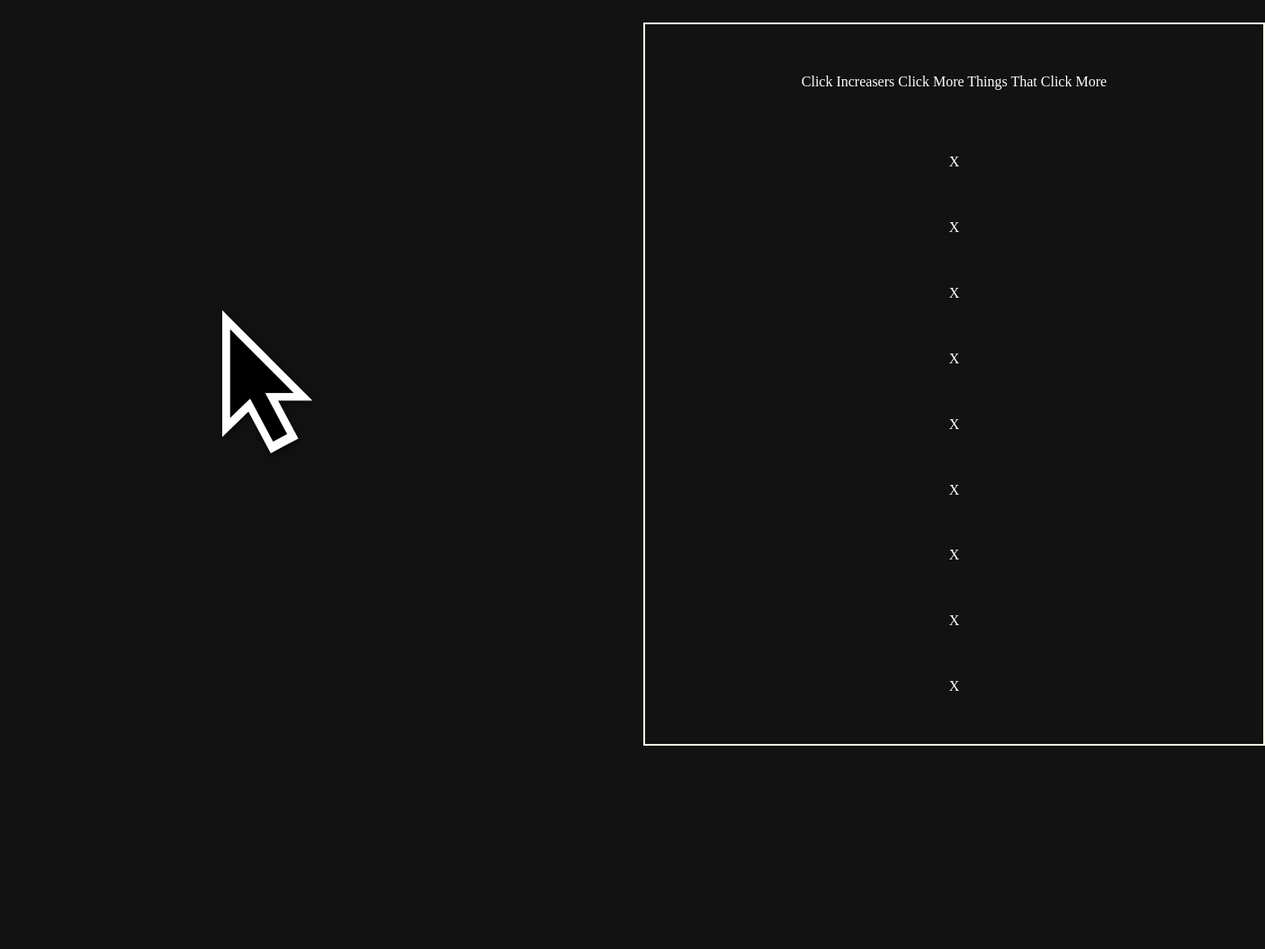
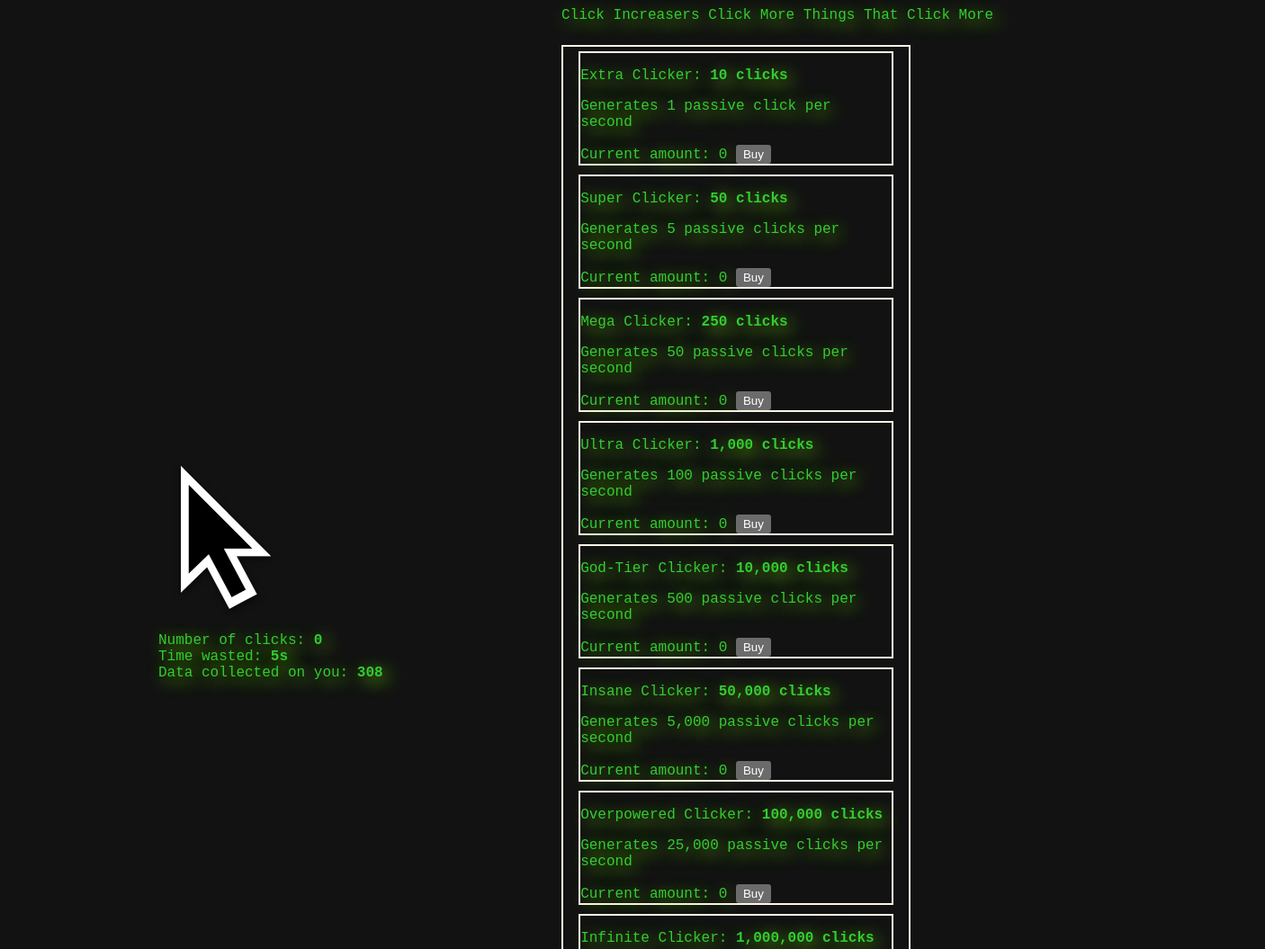
Before and after one commit to nickbloo/Project-2-Clicker-Game, a plain HTML site: page index.html in a window 1280 px wide. Shown: the top 1055 px of the page at 90% size, 1406 px wide, since content can reach past the window. Before the commit the page ends 846 px from the top, so only its background shows below. Drawn offline with Linux system fonts and the light colour scheme.

Commit message:
new commit

```diff
--- a/index.html
+++ b/index.html
@@ -11,25 +11,70 @@
 <body>
     <div class="flex-container">
         <div class="column" id="left-column">
-            <img src="0_oa0XcvM99Y5clDsj.png" alt="clicker">
+            <img src="0_oa0XcvM99Y5clDsj.png" id="click-img" alt="clicker">
             <div id="scorebox">
-                <div id="click-score"></div>
-                <div id="timer"></div>
-                <div id="data-collection"></div>
+                <div id="click-score">Number of clicks:
+                    <span class="running-num"  id="score-count">0</span>
+                </div>
+                <div id="timer">Time wasted:
+                    <span class="running-num" id="time-count">0</span>
+                </div>
+                <div id="data-collection">Data collected on you:
+                    <span class="running-num"  id="data-count">0</span>
+                </div>
             </div>
         </div>
         <div class="column" id="right-column">
+            <div id="title-label">Click Increasers Click More Things That Click More</div>
             <div class="title-box">
-                <p>Click Increasers Click More Things That Click More</p>
-                <div class="incrementer">X</div>
-                <div class="incrementer">X</div>
-                <div class="incrementer">X</div>
-                <div class="incrementer">X</div>
-                <div class="incrementer">X</div>
-                <div class="incrementer">X</div>
-                <div class="incrementer">X</div>
-                <div class="incrementer">X</div>
-                <div class="incrementer">X</div>
+                <div class="incrementer" id="prod1" >
+                    <p>Extra Clicker: <b>10 clicks</b></p>
+                    <p>Generates 1 passive click per second</p>
+                    <span>Current amount: </span><span>0</span>
+                    <button>Buy</button>
+                </div>
+                <div class="incrementer" id="prod2" >
+                    <p>Super Clicker: <b>50 clicks</b></p>
+                    <p>Generates 5 passive clicks per second</p>
+                    <span>Current amount: </span><span>0</span>
+                    <button>Buy</button>
+                </div>
+                <div class="incrementer" id="prod3" >
+                    <p>Mega Clicker: <b>250 clicks</b></p>
+                    <p>Generates 50 passive clicks per second</p>
+                    <span>Current amount: </span><span>0</span>
+                    <button>Buy</button>
+                </div>
+                <div class="incrementer" id="prod4" >
+                    <p>Ultra Clicker: <b>1,000 clicks</b></p>
+                    <p>Generates 100 passive clicks per second</p>
+                    <span>Current amount: </span><span>0</span>
+                    <button>Buy</button>
+                </div>
+                <div class="incrementer" id="prod5" >
+                    <p>God-Tier Clicker: <b>10,000 clicks</b></p>
+                    <p>Generates 500 passive clicks per second</p>
+                    <span>Current amount: </span><span>0</span>
+                    <button>Buy</button>
+                </div>
+                <div class="incrementer" id="prod6" >
+                    <p>Insane Clicker: <b>50,000 clicks</b></p>
+                    <p>Generates 5,000 passive clicks per second</p>
+                    <span>Current amount: </span><span>0</span>
+                    <button>Buy</button>
+                </div>
+                <div class="incrementer" id="prod7" >
+                    <p>Overpowered Clicker: <b>100,000 clicks</b></p>
+                    <p>Generates 25,000 passive clicks per second</p>
+                    <span>Current amount: </span><span>0</span>
+                    <button>Buy</button>
+                </div>
+                <div class="incrementer" id="prod8" >
+                    <p>Infinite Clicker: <b>1,000,000 clicks</b></p>
+                    <p>Generates 1,000,000 passive clicks per second</p>
+                    <span>Current amount: </span><span>0</span>
+                    <button>Buy</button>
+                </div>
             </div>
         </div>
     </div>
--- a/script.js
+++ b/script.js
@@ -1 +1,37 @@
 console.log("Test message");
+
+let startingNum = 0;
+let timeNum= 0;
+let dataNum = 0;
+
+const gameState = {
+    totalNumOfClicks: 0,
+    numOfPassiveClicks: 0,
+    intervalLoopID: undefined
+};
+
+let scoreCount = document.getElementById("score-count");
+let timeCount = document.getElementById("time-count");
+let dataCount = document.getElementById("data-count");
+let clickImg = document.getElementById("click-img");
+
+setInterval(function() {
+    timeNum ++;
+    timeCount.textContent = timeNum + "s";
+}, 1000);
+
+setInterval(function() {
+    dataNum += 14;
+    dataCount.textContent = dataNum;
+}, 222);
+
+function clickIncrementer() {
+    startingNum ++;
+    scoreCount.textContent = startingNum;
+};
+
+clickImg.addEventListener("click", clickIncrementer);
+
+if (scoreCount.textContent == 10) {
+    document.getElementsById("prod1").removeAttribute("hidden")
+};
--- a/style.css
+++ b/style.css
@@ -1,10 +1,18 @@
 :root {
     color-scheme: dark;
+}
+
+body {
+    font-family: 'Courier New', Courier, monospace;
+    color: limegreen;
+    text-shadow: 5px 5px 20px chartreuse;
+    max-height: 100%;
 }
 
 img {
     width: 50%;
     height: auto;
+    /* transition: transform ease-in 0.1s, box-shadow ease-in 0.25s; */
 }
 
 .flex-container {
@@ -13,15 +21,17 @@ img {
     align-items: center;
     flex-wrap: wrap;
     width: 100%;
-    height: 100vh;
+    height: 100%;
+    max-height: 100%;
 }
 
 #right-column {
+    display: flex;
+    justify-content: center;
+    flex-direction: column;
     margin-top: 0px;
-}
-
-p {
-    margin-top: 0%;
+    height: 100%;
+    /* max-height: 100%; */
 }
 
 .title-box {
@@ -29,8 +39,28 @@ p {
     flex-direction: column;
     align-items: center;
     justify-content: space-evenly;
-    width: 200%;
-    height: 100vh;
+    width: 30vw;
     border: 2px solid oldlace;
-    margin: 5% 0% 5% 0%;
+    margin-top: 5%;
+    margin-bottom: 20%;
+    flex: 1 1 auto;
+    overflow-y: scroll;
 }
+
+.incrementer {
+    border: 2px solid oldlace;
+    width: 90%;
+    height: auto;
+    margin-top: 5px;
+    margin-bottom: 5px;
+}
+
+#title-label {
+    display: flex;
+    align-items: center;
+    flex-direction: column;
+}
+
+.running-num {
+    font-weight: bold;
+}
```
